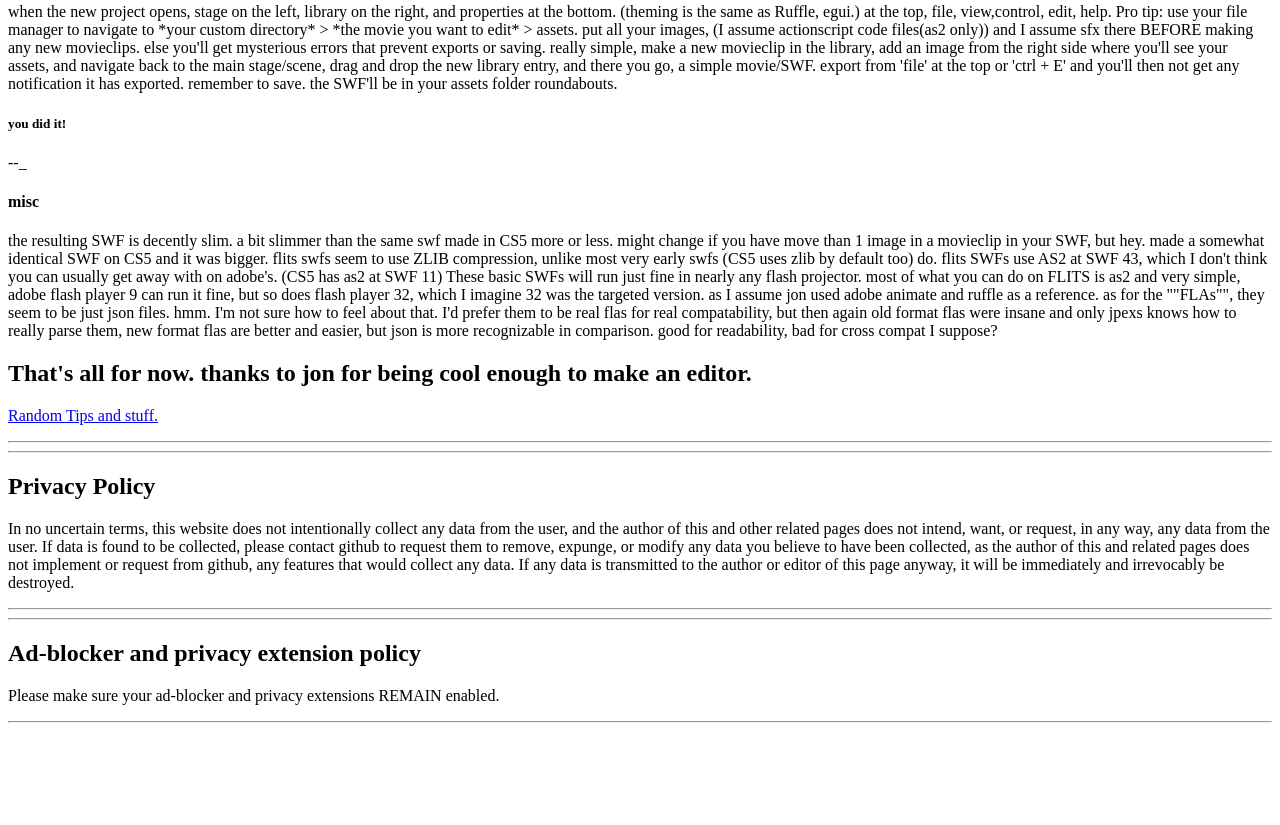
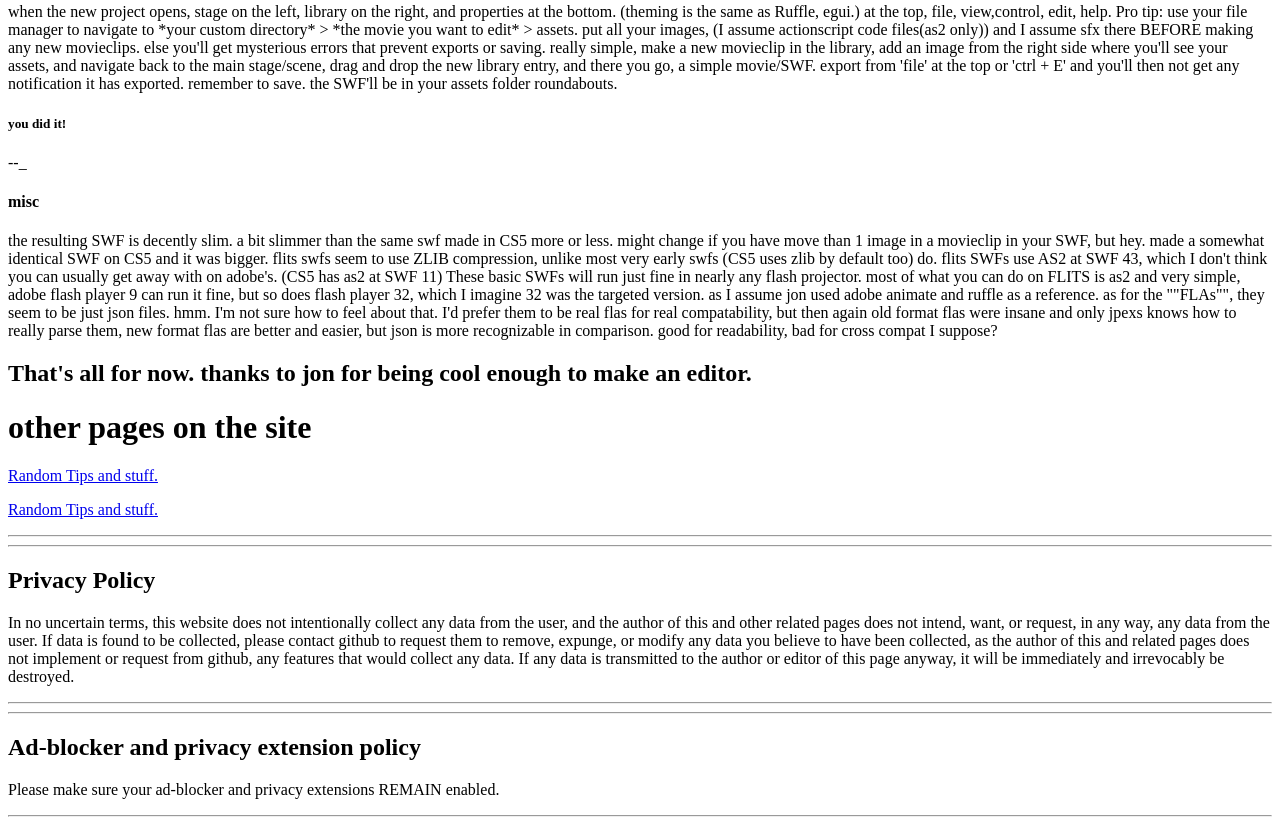
Before and after one commit to Raker77/Raker77.github.io, a plain HTML site: page index.html in a window 1280 px wide. Shown: the part 3155-3980 px from the top of the page. Before the commit the page ends 3886 px from the top, so only its background shows below. Drawn offline with Linux system fonts and the light colour scheme.

Commit message:
Update index.html
new link

```diff
--- a/index.html
+++ b/index.html
@@ -133,7 +133,10 @@ which I imagine 32 was the targeted version. as I assume jon used adobe animate
 I'd prefer them to be real flas for real compatability, but then again old format flas were insane and only jpexs knows how to really parse them, new format flas are better and easier, but json is more
 recognizable in comparison. good for readability, bad for cross compat I suppose?</p>
 <h2> That's all for now. thanks to jon for being cool enough to make an editor.</h2>
+
+<h1>other pages on the site</h1>
 <p><a href="vtas.html">Random Tips and stuff. </a></p>
+<p><a href="castleV.html">Random Tips and stuff. </a></p>
 <noscript>Hey, no javascript, nice. this site does not utilize javascript to serve content at the moment. I might add some in the future, but minimal at best. no blog posts will be behind use of
 javascript.</noscript>
 <hr>
```
